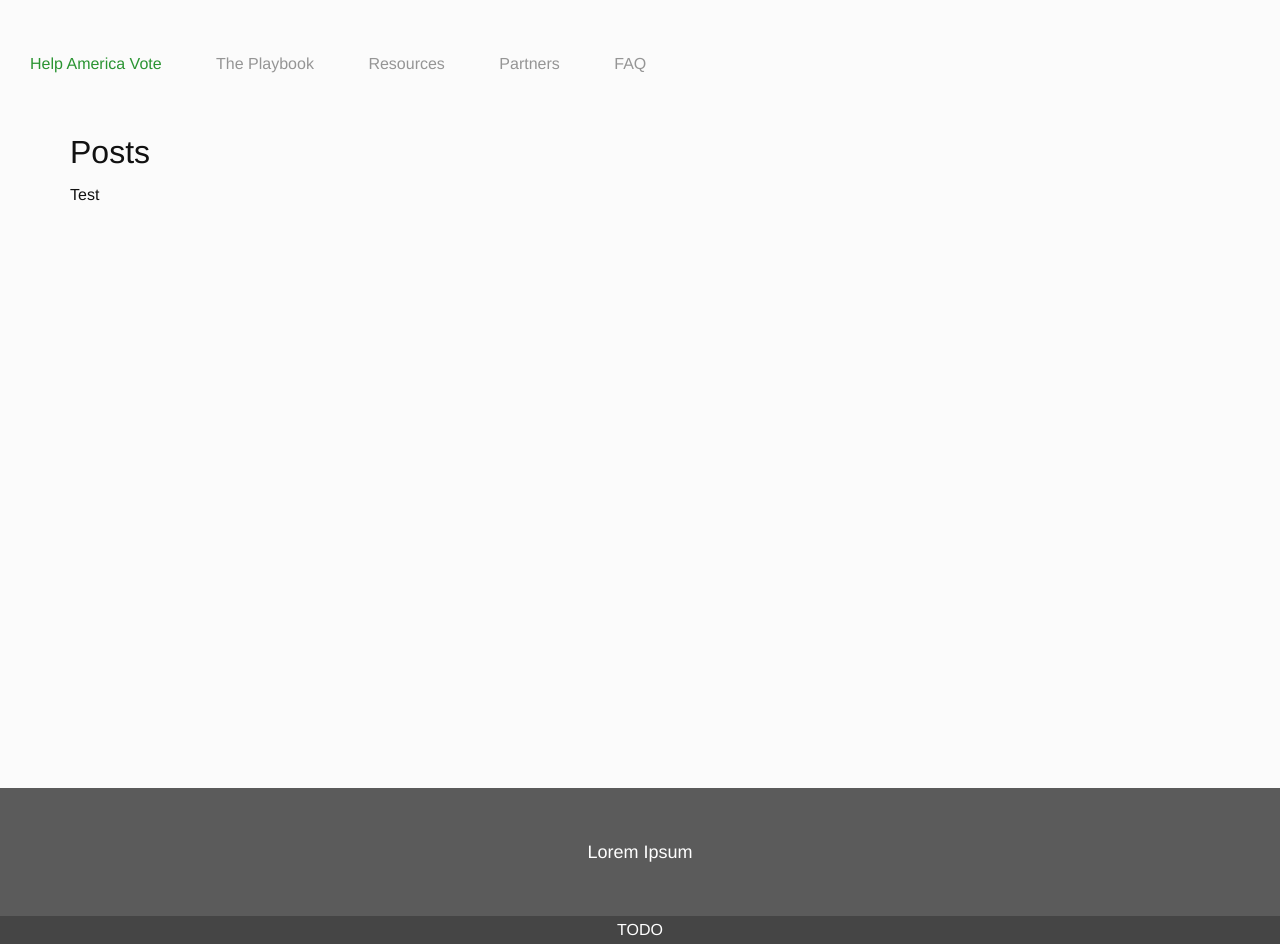
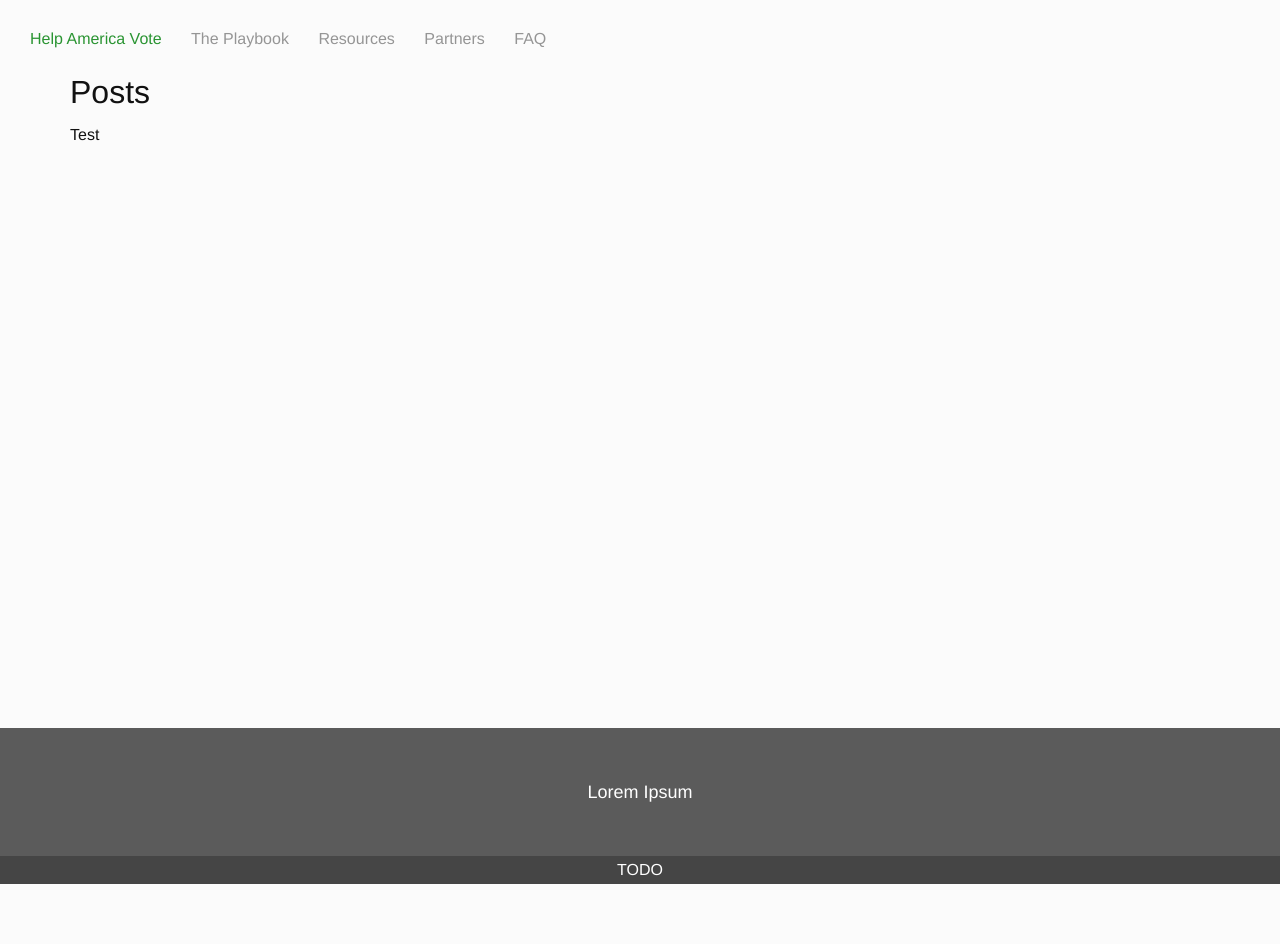
Before and after one commit to techthevote/techthevote.github.io, a Jekyll site: the page built from index.md, in a window 1280 px wide. Built offline with Jekyll 4.4.1, drawn with Linux system fonts in a browser that asks for light colours; nearby versions of some CDN libraries; after the commit the page ends 900 px from its top, so only the background shows below that.

Commit message:
initial styling for homepage
initial styling and assets for homepage

```diff
--- /dev/null
+++ b/_sass/_index.scss
@@ -0,0 +1,5 @@
+.main-cta {
+  display: block;
+  margin: 0 auto;
+  width: 50%;
+}
--- a/_sass/_page_layout.scss
+++ b/_sass/_page_layout.scss
@@ -1,8 +1,8 @@
 /* header and footer */
 
 header {
-  margin-top: 50px;
-  margin-bottom: 60px;
+  margin-top: 25px;
+  margin-bottom: 25px;
 }
 
 .main_nav {
@@ -11,7 +11,7 @@
 
 .main_nav li {
   display: inline-block;
-  margin-right: 50px;
+  margin-right: 25px;
 }
 
 .main_nav li a {
--- a/assets/css/main.scss
+++ b/assets/css/main.scss
@@ -33,4 +33,4 @@
   }
 }
 
-@import "base", "page_layout", "content", "faq", "playbook";
+@import "base", "page_layout", "content", "faq", "playbook", "index";
```
Also changed, not shown: assets/images/main-cta.png (added).
